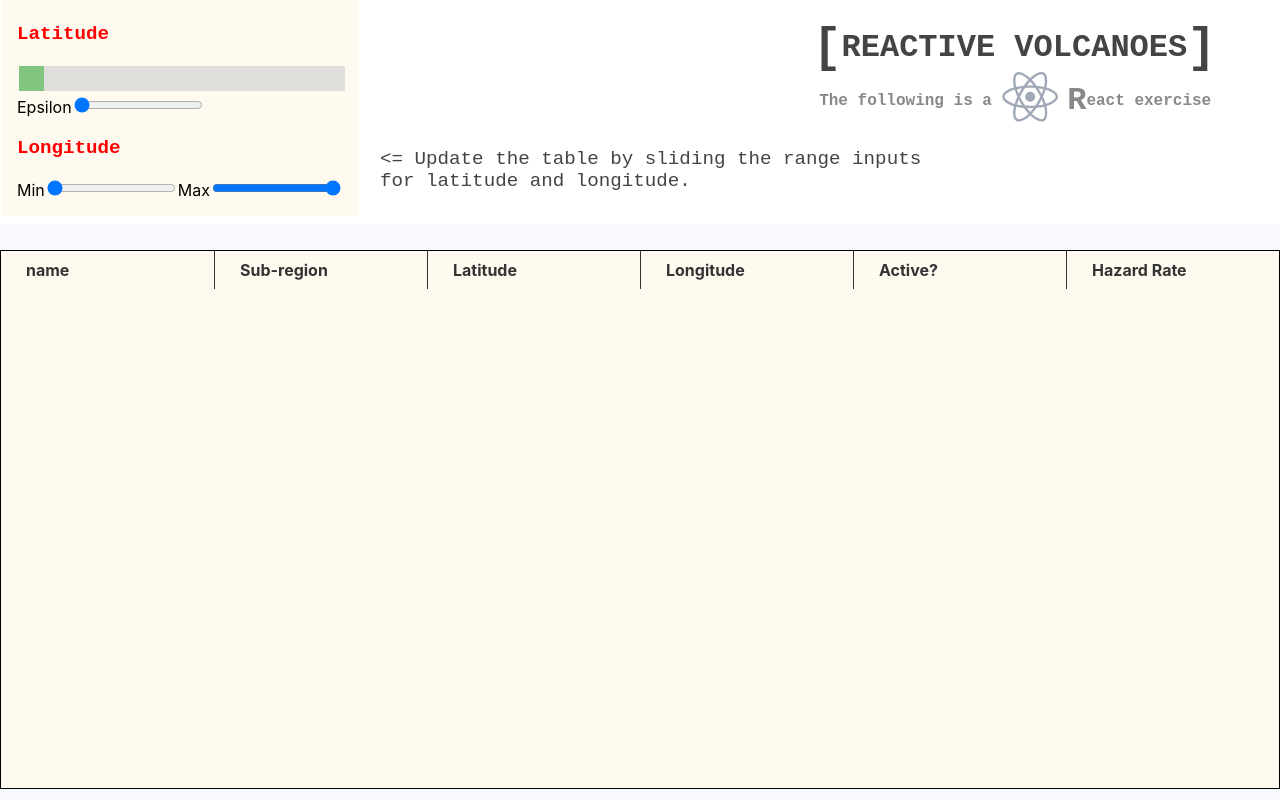
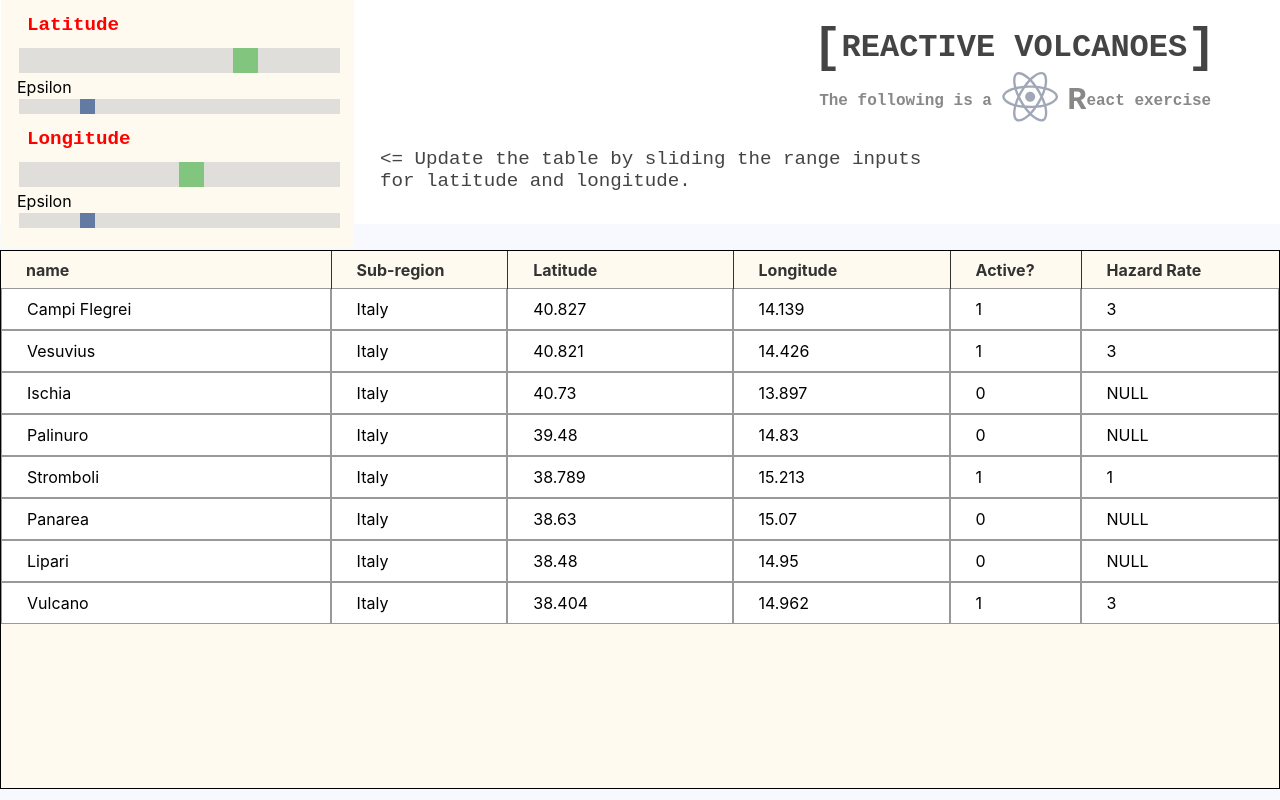
Before and after one commit to manandearth/volcano, a React (Create React App) app: page / in a window 1280 px wide. Built offline with nearby package versions, Linux system fonts and the light colour scheme; a web font is replaced by a local one.

Commit message:
Apply new functionality to `lon`

```diff
--- a/public/style.css
+++ b/public/style.css
@@ -52,6 +52,7 @@
   p.label {
       font-weight: bold;
       color: red;
+      margin: 10px;
   }
 
   .topbar {
@@ -102,6 +103,32 @@
     background: #4CAF50; /* Green background */
     cursor: pointer; /* Cursor on hover */
 }
+
+.minislider {
+  -webkit-appearance: none;  /* Override default CSS styles */
+  appearance: none;
+  width: 100%; /* Full-width */
+  height: 15px; /* Specified height */
+  background: #d3d3d3; /* Grey background */
+  outline: none; /* Remove outline */
+  opacity: 0.7; /* Set transparency (for mouse-over effects on hover) */
+  -webkit-transition: .2s; /* 0.2 seconds transition on hover */
+  transition: opacity .2s;
+}
+
+.minislider:hover {
+  opacity: 1; /* Fully shown on mouse-over */
+}
+
+.minislider::-webkit-slider-thumb {
+    -webkit-appearance: none; /* Override default look */
+    appearance: none;
+    width: 15px; /* Set a specific slider handle width */
+    height: 15px; /* Slider handle height */
+    background: #224482; /* Green background */
+    cursor: pointer; /* Cursor on hover */
+}
+
 
   .location-range {
       padding: 1rem;
--- a/src/index.js
+++ b/src/index.js
@@ -9,17 +9,17 @@ class App extends React.Component  {
     render() {
         return (
             <div>
-              <div class="topbar">
-                <div class="title">
-                  <h1><span class="title">[</span>REACTIVE VOLCANOES<span class="title">]</span></h1>
-                  <h2 class="title">The following is a <img src={logo} class="app-logo" alt="logo" /> <span class="R">R</span>eact exercise</h2>
-                  <div class="explain">
+              <div className="topbar">
+                <div className="title">
+                  <h1><span className="title">[</span>REACTIVE VOLCANOES<span className="title">]</span></h1>
+                  <h2 className="title">The following is a <img src={logo} className="app-logo" alt="logo" /> <span className="R">R</span>eact exercise</h2>
+                  <div className="explain">
                     <p>&lt;= Update the table by sliding the range inputs for latitude and longitude.</p>
                   </div>
                 </div>
               </div>
 
-              <div class="list">
+              <div className="list">
               <VolcanoFilteredList />
             </div>
 
@@ -32,12 +32,12 @@ class VolcanoFilteredList extends React.Component {
     constructor(props) {
         super(props);
         this.state = {
-            lat: "-90", latEpsilon: "0",
-            minLon: "-180", maxLon: "180"};
+            lat: "40", latEpsilon: "2",
+            lon: "15", lonEpsilon: "2"};
         this.handleLatChange = this.handleLatChange.bind(this);
         this.handleLatEpsilonChange = this.handleLatEpsilonChange.bind(this);
-        this.handleMinLonChange = this.handleMinLonChange.bind(this);
-        this.handleMaxLonChange = this.handleMaxLonChange.bind(this);
+        this.handleLonChange = this.handleLonChange.bind(this);
+        this.handleLonEpsilonChange = this.handleLonEpsilonChange.bind(this);
 
     }
 
@@ -48,27 +48,27 @@ class VolcanoFilteredList extends React.Component {
     handleLatEpsilonChange(value) {
         this.setState({latEpsilon: value});
     }
-    handleMinLonChange(value) {
-        this.setState({minLon: value});
+    handleLonChange(value) {
+        this.setState({lon: value});
     }
-    handleMaxLonChange(value) {
-        this.setState({maxLon: value});
+    handleLonEpsilonChange(value) {
+        this.setState({lonEpsilon: value});
     }
 
     render() {
         return (
             <section>
-            <div class="container">
-              <div class="location-range">
+            <div className="container">
+              <div className="location-range">
               <LocationRange
                 lat={this.state.lat}
                 latEpsilon={this.state.latEpsilon}
-                minLon={this.state.minLon}
-                maxLon={this.state.maxLon}
+                lon={this.state.lon}
+                lonEpsilon={this.state.lonEpsilon}
                 onLatChange={this.handleLatChange}
                 onLatEpsilonChange={this.handleLatEpsilonChange}
-                onMinLonChange={this.handleMinLonChange}
-                onMaxLonChange={this.handleMaxLonChange} />
+                onLonChange={this.handleLonChange}
+                onLonEpsilonChange={this.handleLonEpsilonChange} />
               </div>
               <div>
             <table>
@@ -86,8 +86,8 @@ class VolcanoFilteredList extends React.Component {
                 <VolcanoList
                 lat={this.state.lat}
                 latEpsilon={this.state.latEpsilon}
-                minLon={this.state.minLon}
-                maxLon={this.state.maxLon} />
+                lon={this.state.lon}
+                lonEpsilon={this.state.lonEpsilon} />
               </tbody>
             </table>
             </div>
@@ -107,14 +107,14 @@ class  VolcanoList extends React.Component {
     render () {
         const lat = this.props.lat;
         const latEpsilon = this.props.latEpsilon;
-        const minLon = this.props.minLon;
-        const maxLon = this.props.maxLon;
+        const lon = this.props.lon;
+        const lonEpsilon = this.props.lonEpsilon;
         return (
             this.volcanoes.map((volcano) =>
                 (   volcano['properties']['Latitude'] <= (parseFloat(lat)  + parseFloat(latEpsilon)) &&
                     volcano['properties']['Latitude'] >= (parseFloat(lat) - parseFloat(latEpsilon)) &&
-                    volcano['properties']['Longitude'] < maxLon &&
-                    volcano['properties']['Longitude'] > minLon ) ?
+                    volcano['properties']['Longitude'] <= (parseFloat(lon) + parseFloat(lonEpsilon)) &&
+                    volcano['properties']['Longitude'] >= (parseFloat(lon) - parseFloat(lonEpsilon))) ?
             <tr>
               <td>{volcano['properties']['V_Name']}</td>
               <td>{volcano['properties']['Subregion']}</td>
@@ -124,8 +124,8 @@ class  VolcanoList extends React.Component {
               <td>{volcano['properties']['hazard']}</td>
             </tr>
 :
-null
-    ));
+                    null
+                ));
 
     }
 }
@@ -136,8 +136,8 @@ class LocationRange extends React.Component {
         super(props);
          this.handleLatChange = this.handleLatChange.bind(this);
         this.handleLatEpsilonChange = this.handleLatEpsilonChange.bind(this);
-        this.handleMinLonChange = this.handleMinLonChange.bind(this);
-        this.handleMaxLonChange = this.handleMaxLonChange.bind(this);
+        this.handleLonChange = this.handleLonChange.bind(this);
+        this.handleLonEpsilonChange = this.handleLonEpsilonChange.bind(this);
     }
 
 
@@ -149,12 +149,12 @@ class LocationRange extends React.Component {
         this.props.onLatEpsilonChange(event.target.value);
     }
 
-    handleMinLonChange(event) {
-        this.props.onMinLonChange(event.target.value);
+    handleLonChange(event) {
+        this.props.onLonChange(event.target.value);
     }
 
-    handleMaxLonChange(event) {
-        this.props.onMaxLonChange(event.target.value);
+    handleLonEpsilonChange(event) {
+        this.props.onLonEpsilonChange(event.target.value);
     }
 
 
@@ -172,32 +172,34 @@ class LocationRange extends React.Component {
                        value={this.props.lat}
                        onChange={this.handleLatChange} />
                 <label>Epsilon</label>
-                <input type="range"
+                <input className="minislider"
+                       type="range"
                        name="latEpsilon"
                        id="latEpsilon"
                        min="0"
-                       max="2"
+                       max="10"
                        value={this.props.latEpsilon}
                        onChange={this.handleLatEpsilonChange} />
               </div>
               <div>
-                <p class="label">Longitude</p>
-                <label>Min</label>
-                <input type="range"
-                       name="Longitude"
-                       id="Longitude"
+                <p className="label">Longitude</p>
+                <input className="slider"
+                  type="range"
+                       name="lon"
+                       id="lon"
                        min="-180"
                        max="180"
-                       value={this.props.minLon}
-                       onChange={this.handleMinLonChange} />
-                <label>Max</label>
-                <input type="range"
-                       name="Longitude"
-                       id="Longitude"
-                       min="-180"
-                       max="180"
-                       value={this.props.maxLon}
-                       onChange={this.handleMaxLonChange} />
+                       value={this.props.lon}
+                       onChange={this.handleLonChange} />
+                <label>Epsilon</label>
+                <input className="minislider"
+                       type="range"
+                       name="lonEpsilon"
+                       id="lonEpsilon"
+                       min="0"
+                       max="10"
+                       value={this.props.lonEpsilon}
+                       onChange={this.handleLonEpsilonChange} />
               </div>
             </div>
         );
```
